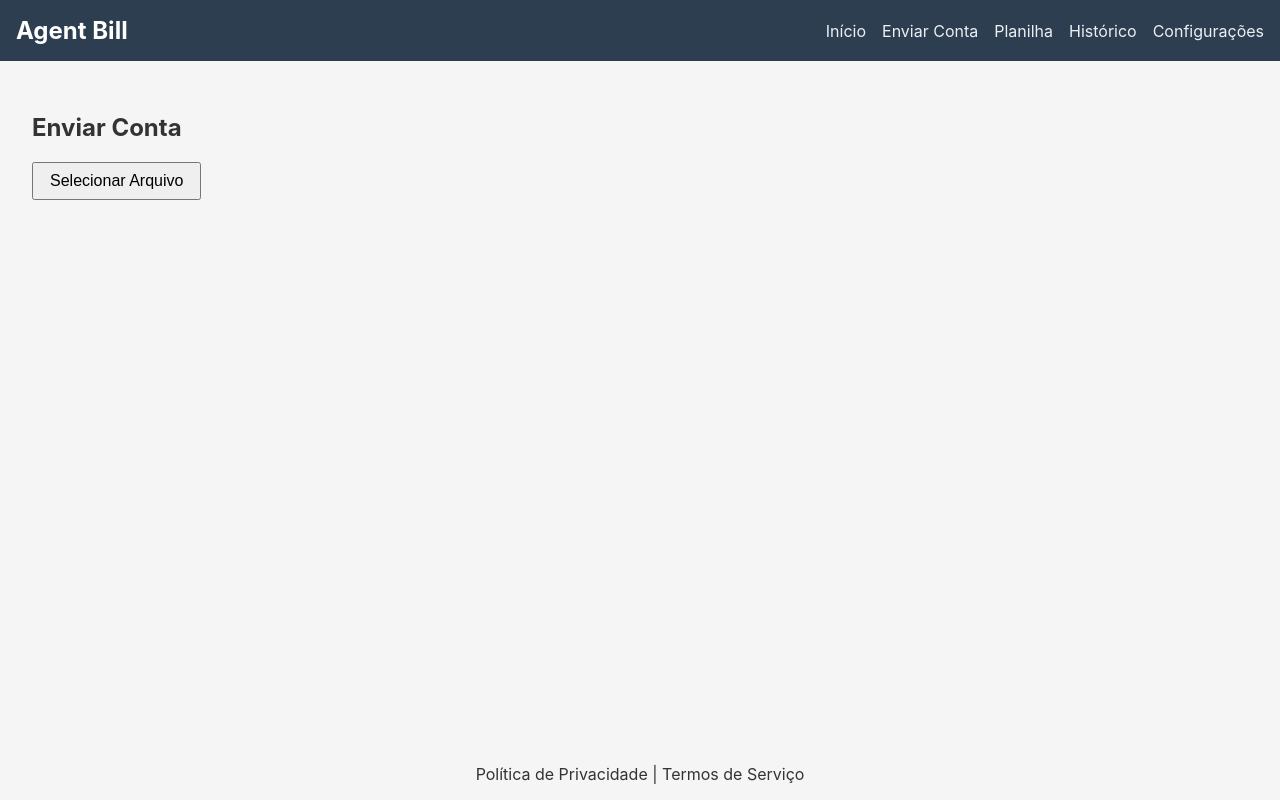
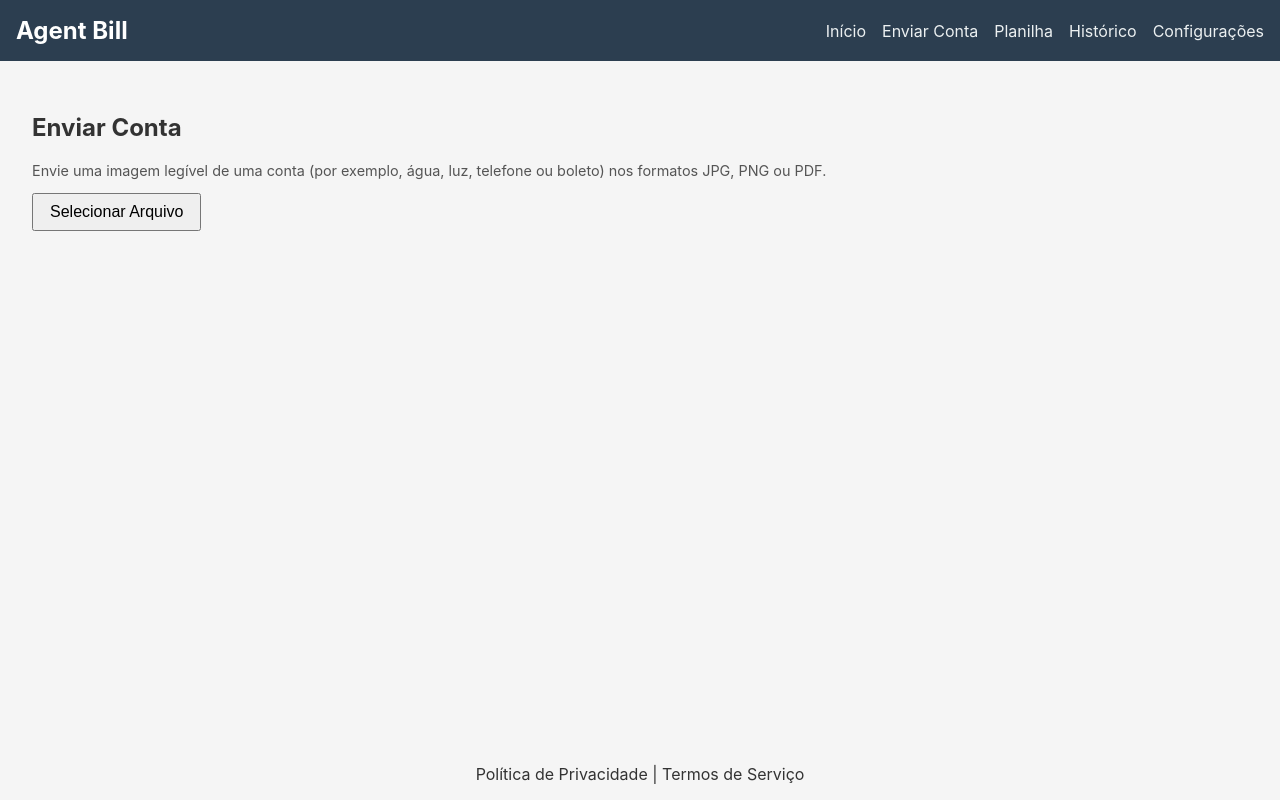
Before and after one commit to marceloadaes/AgentBill, a Next.js app: page /upload in a window 1280 px wide. Built offline with nearby package versions, Linux system fonts and the light colour scheme.

Commit message:
feat: add upload instructions

```diff
--- a/pages/upload.tsx
+++ b/pages/upload.tsx
@@ -27,6 +27,10 @@ const Upload: NextPage = () => {
   return (
     <Layout>
       <h2>Enviar Conta</h2>
+      <p className={styles.instructions}>
+        Envie uma imagem legível de uma conta (por exemplo, água, luz,
+        telefone ou boleto) nos formatos JPG, PNG ou PDF.
+      </p>
       <div className={styles.form}>
         <input
           type="file"
--- a/styles/Upload.module.css
+++ b/styles/Upload.module.css
@@ -16,3 +16,8 @@
   padding: 0.75rem;
   border-radius: 4px;
 }
+
+.instructions {
+  color: #555;
+  font-size: 0.9rem;
+}
```
